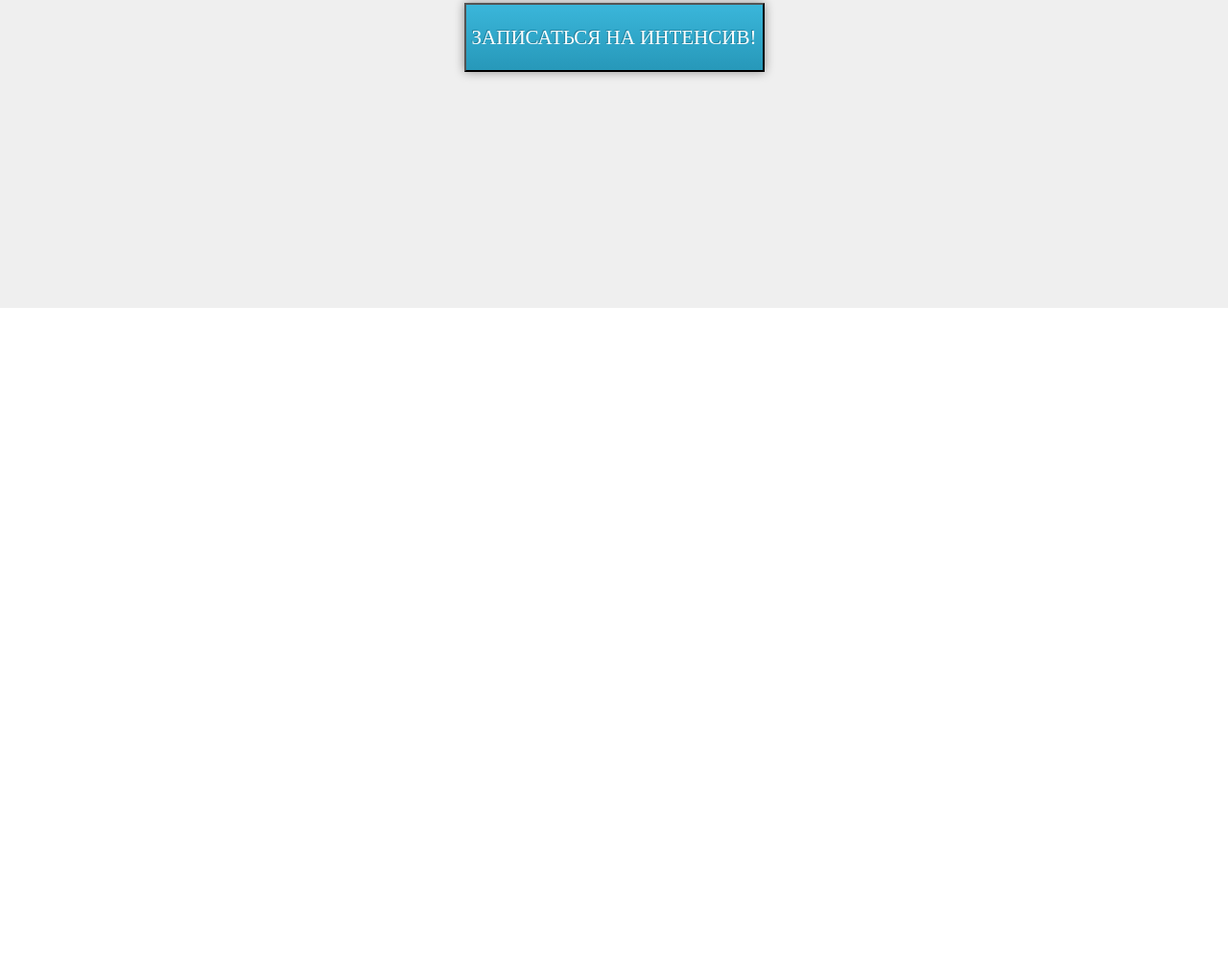
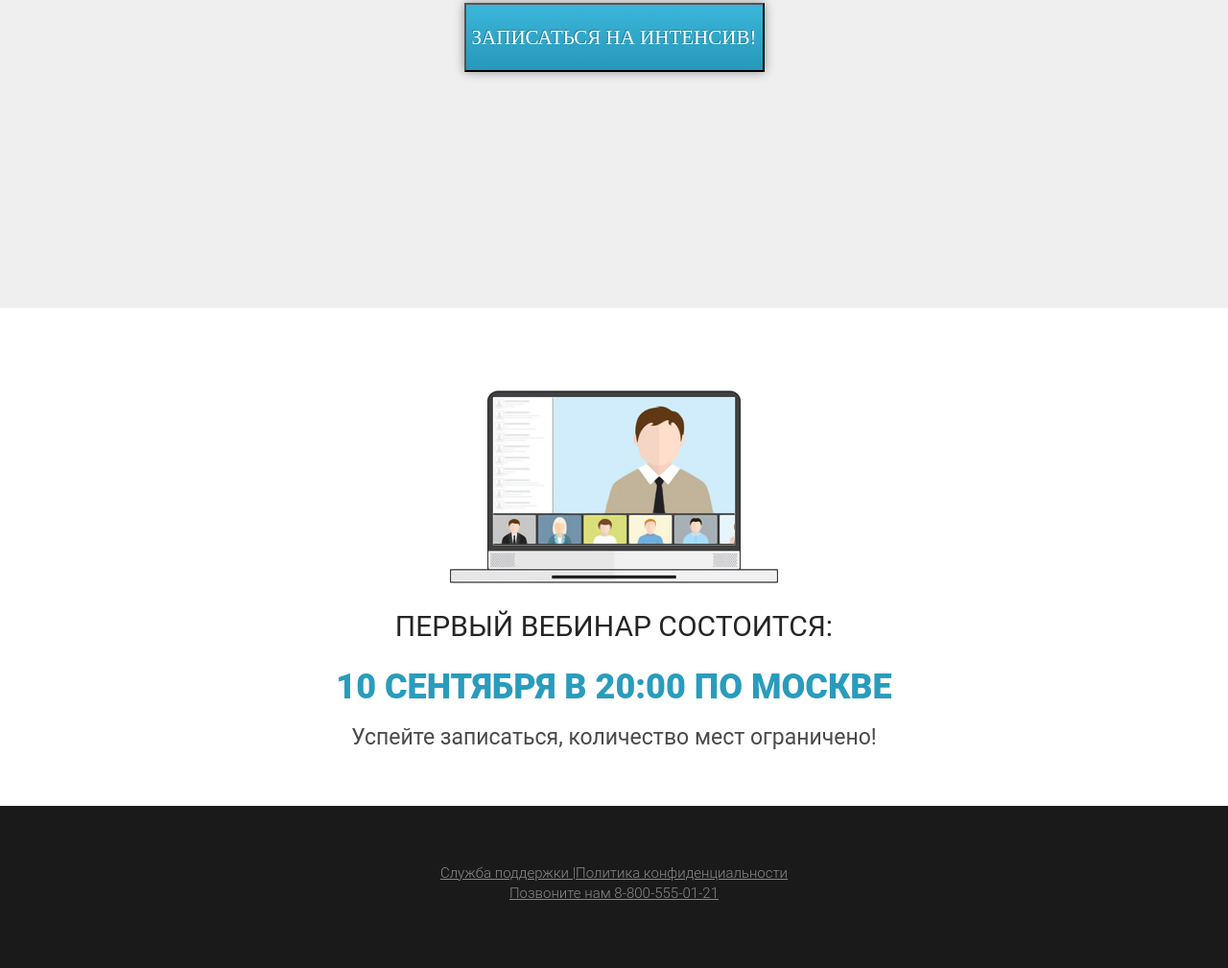
Before and after one commit to Evgen-pro/wordPress2, a plain HTML site: page index.html in a window 1280 px wide. Shown: the part 2848-3857 px from the top of the page at 96% size. Before the commit the page ends 3169 px from the top, so only its background shows below. Drawn offline with Linux system fonts and the light colour scheme.

Commit message:
feat: add webinar and footer section

```diff
--- a/css/style.css
+++ b/css/style.css
@@ -317,3 +317,76 @@ h2.title {
   line-height: 24px; /* 114.286% */
   text-transform: uppercase;
 }
+
+.webinar {
+  min-height: 433px;
+}
+
+.webinar_img {
+  display: block;
+  margin: 0 auto;
+  margin-top: 86px;
+}
+
+.webinar_start {
+  margin-top: 30px;
+  color: #252525;
+  text-align: center;
+  font-family: Roboto;
+  font-size: 30px;
+  font-style: normal;
+  font-weight: 400;
+  line-height: 30px; /* 100% */
+  text-transform: uppercase;
+}
+
+.webinar_time {
+  margin-top: 30px;
+  color: #299CBD;
+  text-align: center;
+  font-family: Roboto;
+  font-size: 36px;
+  font-style: normal;
+  font-weight: 900;
+  line-height: 36px; /* 100% */
+  text-transform: uppercase;
+}
+
+.webinar_places {
+  margin-top: 25px;
+  color: #4A4A4A;
+  text-align: center;
+  font-family: Roboto;
+  font-size: 23px;
+  font-style: normal;
+  font-weight: 400;
+  line-height: 20px; /* 86.957% */
+}
+
+.footer {
+  background-color: #1A1A1A;
+  min-height: 169px;
+  padding: 60px 0 50px 0;
+}
+
+.footer_link {
+  display: flex;
+  justify-content: center;
+}
+
+.footer_link-text {
+  text-decoration: none;
+  color: #888;
+  text-align: center;
+  font-family: Roboto;
+  font-size: 15px;
+  font-style: normal;
+  font-weight: 300;
+  line-height: 21px; /* 140% */
+  text-decoration-line: underline;
+}
+
+.footer_tel {
+  display: flex;
+  justify-content: center;
+}
--- a/index.html
+++ b/index.html
@@ -123,6 +123,24 @@
             <button class="bonus_btn">Записаться на интенсив!</button>
         </div>
     </section>
-
+    <section class="webinar">
+        <div class="container">
+            <img src="./img/sixth-section/first.png" alt="pc" class="webinar_img">
+            <div class="webinar_start">Первый вебинар состоится:</div>
+            <div class="webinar_time">10 сентября в 20:00 по Москве</div>
+            <div class="webinar_places">Успейте записаться, количество мест ограничено!</div>
+        </div>
+    </section>
+    <footer class="footer">
+        <div class="container">
+            <div class="footer_link">
+                <a class="footer_link-text" href="#">Служба поддержки |</a>
+                <a href="#" class="footer_link-text">Политика конфиденциальности</a>
+            </div>
+            <div class="footer_tel">
+                <a href="tel:8-800-555-01-21" class="footer_link-text">Позвоните нам 8-800-555-01-21</a>
+            </div>
+        </div>
+    </footer>
 </body>
 </html>
```
